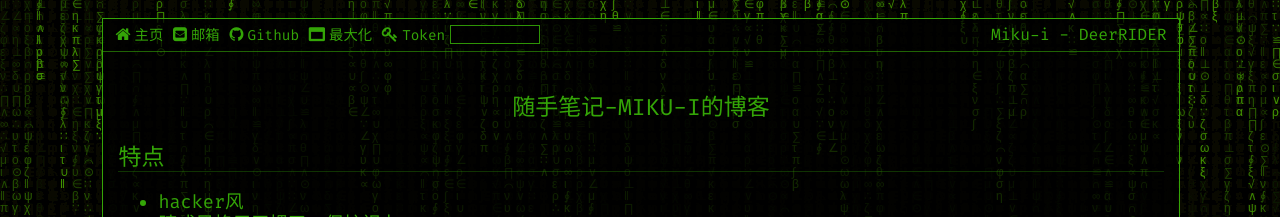
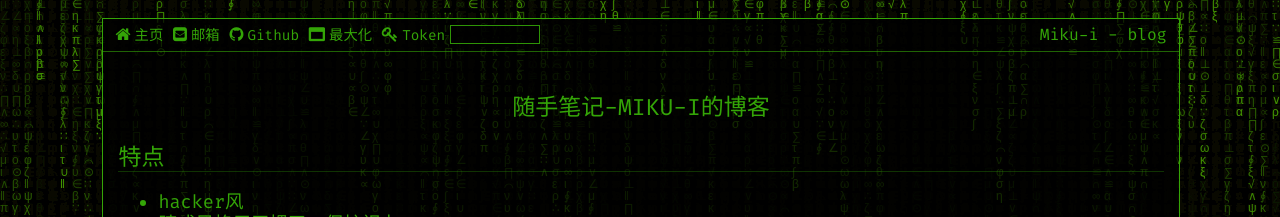
Before and after one commit to Miku-i/blok, a Jekyll site: the page built from pages/index.md, in a window 1280 px wide. Shown: the top 217 px of the page. Built offline with Jekyll 4.4.1, drawn with Linux system fonts in a browser that asks for light colours; formulas are drawn with MathJax 3.

Commit message:
页面bug 修复2

```diff
--- a/_config.yml
+++ b/_config.yml
@@ -1,6 +1,6 @@
 ## Settings
 title: Miku-i
-owner: "DeerRIDER"
+owner: "blog"
 url: "https://akiritsu.github.io"
 baseurl: "/pRoJEct-NeGYa"
 permalink: /:title/
```
